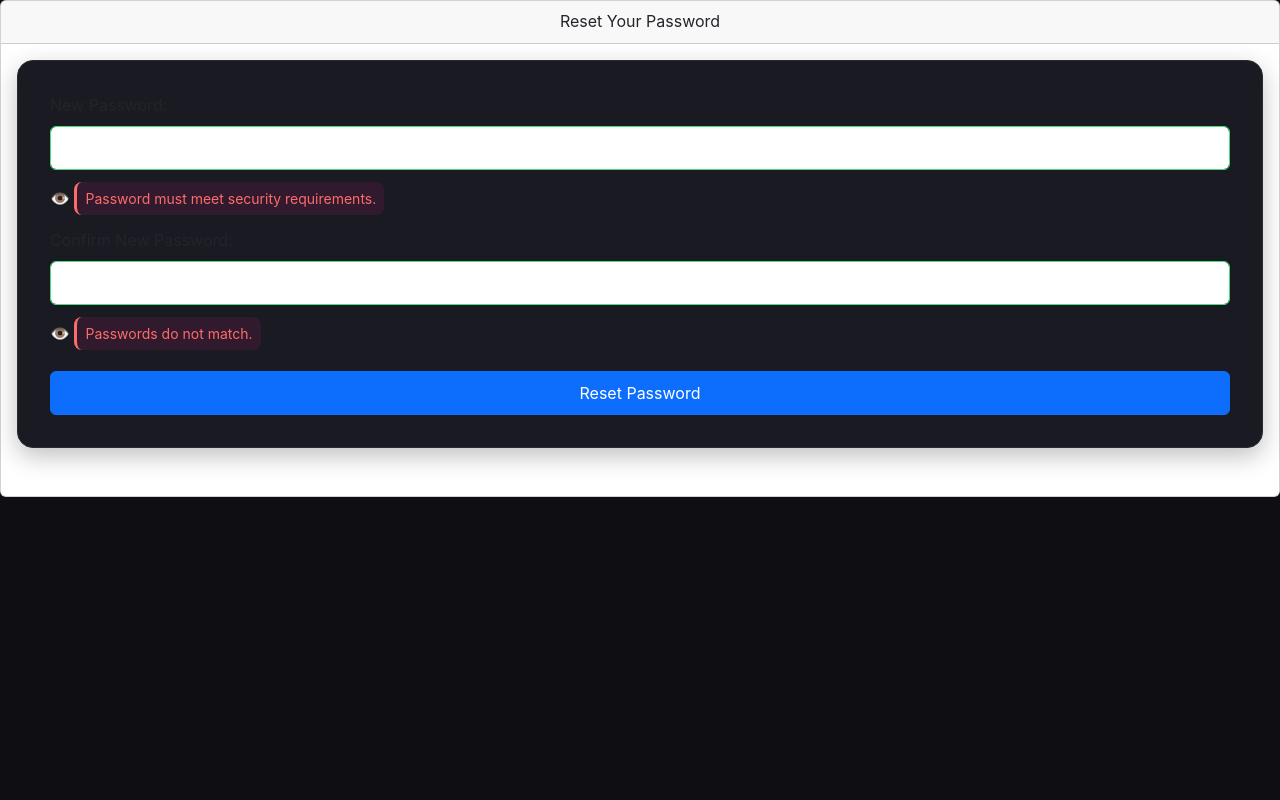
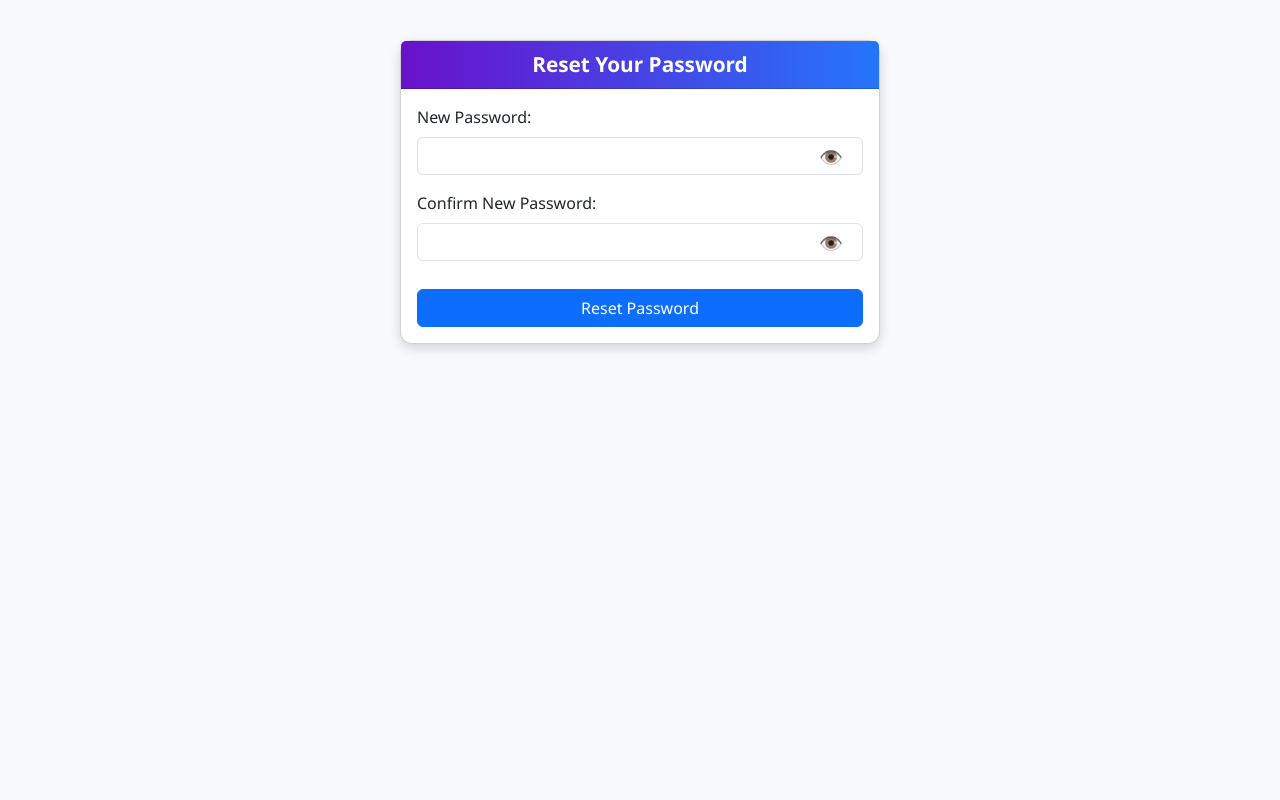
Before and after one commit to SciTechMC/ChatCLI, a Flask app: template src/app/templates/reset_password.html in a window 1280 px wide. Run offline with Flask 3, Linux system fonts and the light colour scheme; the template is opened without the code that fills it, so the values that code supplies are empty.

Commit message:
Bug fixes and back to home button

```diff
--- a/src/app/services/mail_services.py
+++ b/src/app/services/mail_services.py
@@ -44,7 +44,7 @@ def send_verification_email(username: str, token: str, recipient: str) -> bool:
     body = f"""
 Dear {username},
 
-Thank you for registering with ChatCLI! To complete your registration, please enter the verification code below:
+Thank you for registering with ChatCLI! To complete your registration, please enter the verification code below in the application:
 
 Verification code: {token}
 
@@ -61,7 +61,7 @@ def send_password_reset_email(username: str, token: str, recipient: str) -> bool
     """
     Compose and send password reset instructions email.
     """
-    reset_link = f"https://chat.puam.be/user/reset-password?token={token}&username={username}"
+    reset_link = f"http://fortbow.zapto.org:5123/user/reset-password?token={token}&username={username}"
     subject = "Password Reset Request for Your ChatCLI Account"
     body = f"""
 Dear {username},
--- a/src/app/templates/reset_password.html
+++ b/src/app/templates/reset_password.html
@@ -1,11 +1,60 @@
 <!DOCTYPE html>
 <html lang="en">
 <head>
-    <meta charset="UTF-8">
-    <meta name="viewport" content="width=device-width, initial-scale=1.0">
+  <meta charset="UTF-8" />
+  <meta name="viewport" content="width=device-width, initial-scale=1.0" />
   <title>Reset Password</title>
+
+  <!-- Bootstrap CDN -->
   <link href="https://cdn.jsdelivr.net/npm/bootstrap@5.3.0-alpha3/dist/css/bootstrap.min.css" rel="stylesheet">
-    <link rel="stylesheet" href="./styles.css">
+
+  <style>
+    body {
+      background-color: #f7f9fc;
+      font-family: 'Segoe UI', Tahoma, Geneva, Verdana, sans-serif;
+      padding: 40px;
+    }
+
+    .card {
+      max-width: 480px;
+      margin: 0 auto;
+      box-shadow: 0 4px 12px rgba(0, 0, 0, 0.15);
+      border-radius: 12px;
+    }
+
+    .card-header {
+      font-weight: bold;
+      font-size: 1.3rem;
+      background: linear-gradient(to right, #6a11cb, #2575fc);
+      color: white;
+      border-top-left-radius: 12px;
+      border-top-right-radius: 12px;
+    }
+
+    .toggle-password {
+      position: absolute;
+      right: 20px;
+      top: 38px;
+      cursor: pointer;
+      user-select: none;
+      font-size: 1.2rem;
+    }
+
+    .mb-3 {
+      position: relative;
+    }
+
+    .error-message {
+      display: none;
+      font-size: 0.85rem;
+      color: #dc3545;
+      margin-top: 4px;
+    }
+
+    button[type="submit"] {
+      margin-top: 12px;
+    }
+  </style>
 </head>
 <body>
 
@@ -37,7 +86,7 @@
 
   <script>
     function togglePassword(id) {
-        let input = document.getElementById(id);
+      const input = document.getElementById(id);
       input.type = input.type === "password" ? "text" : "password";
     }
 
@@ -47,12 +96,9 @@
       const passwordError = document.getElementById('password-error');
       const confirmError = document.getElementById('confirm-error');
 
-        // Password requirements: 8+ chars, 1 upper, 1 lower, 1 number, 1 special char
-        const regex = /^(?=.*[a-z])(?=.*[A-Z])(?=.*\d)(?=.*[\W_]).{8,}$/;
-
+      const regex = /^(?=.*[a-z])(?=.*[A-Z])(?=.*\\d)(?=.*[\\W_]).{8,}$/;
       let valid = true;
 
-        // Hide errors by default
       passwordError.style.display = 'none';
       confirmError.style.display = 'none';
 
--- a/src/client/electronapp/pages/login.html
+++ b/src/client/electronapp/pages/login.html
@@ -17,6 +17,7 @@
       <span class="status-text">Checking server…</span>
     </span>
   </header>
+  <a href="index.html"><--</a>
 
   <main>
     <form id="login-form">
--- a/src/client/electronapp/pages/register.html
+++ b/src/client/electronapp/pages/register.html
@@ -17,6 +17,7 @@
       <span class="status-text">Checking server…</span>
     </span>
   </header>
+  <a href="index.html"><--</a>
   <main>
     <form id="register-form">
       <input id="email" type="email" placeholder="Email" required />
--- a/src/client/electronapp/pages/verify.html
+++ b/src/client/electronapp/pages/verify.html
@@ -20,6 +20,7 @@
       <span class="status-text">Checking server…</span>
     </span>
   </header>
+  <a href="index.html"><--</a>
   <main>
     <form id="verify-form">
       <div id="status-container" role="status" aria-live="polite"></div>
```
Also changed, not shown: src/app/services/user_services.py (+3 -4 lines), src/client/electronapp/package.json (+17 -15 lines), src/client/electronapp/pages/renderer.js (+10 -10 lines), src/client/electronapp/pages/reset-password-request.html (+4 -3 lines), src/client/electronapp/package-lock.json. Lines whose indentation alone changed are shown as unchanged.
